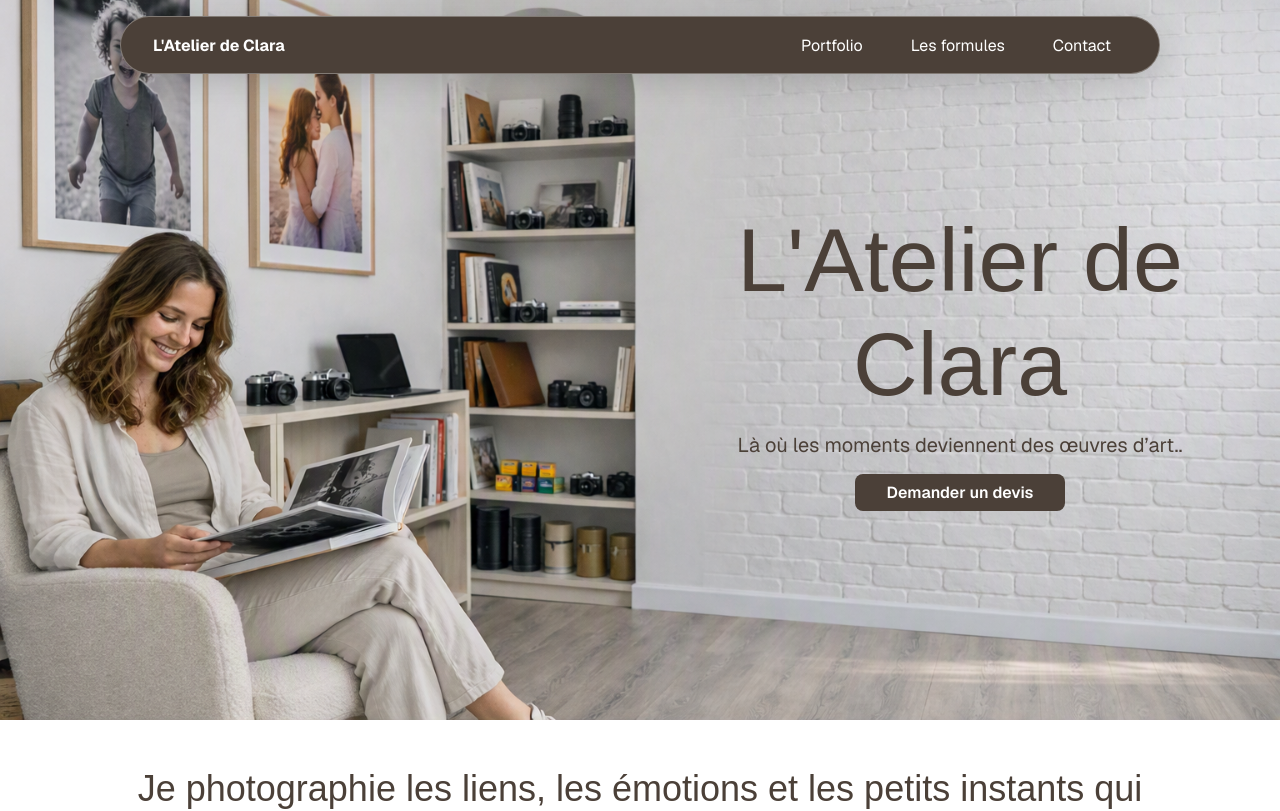
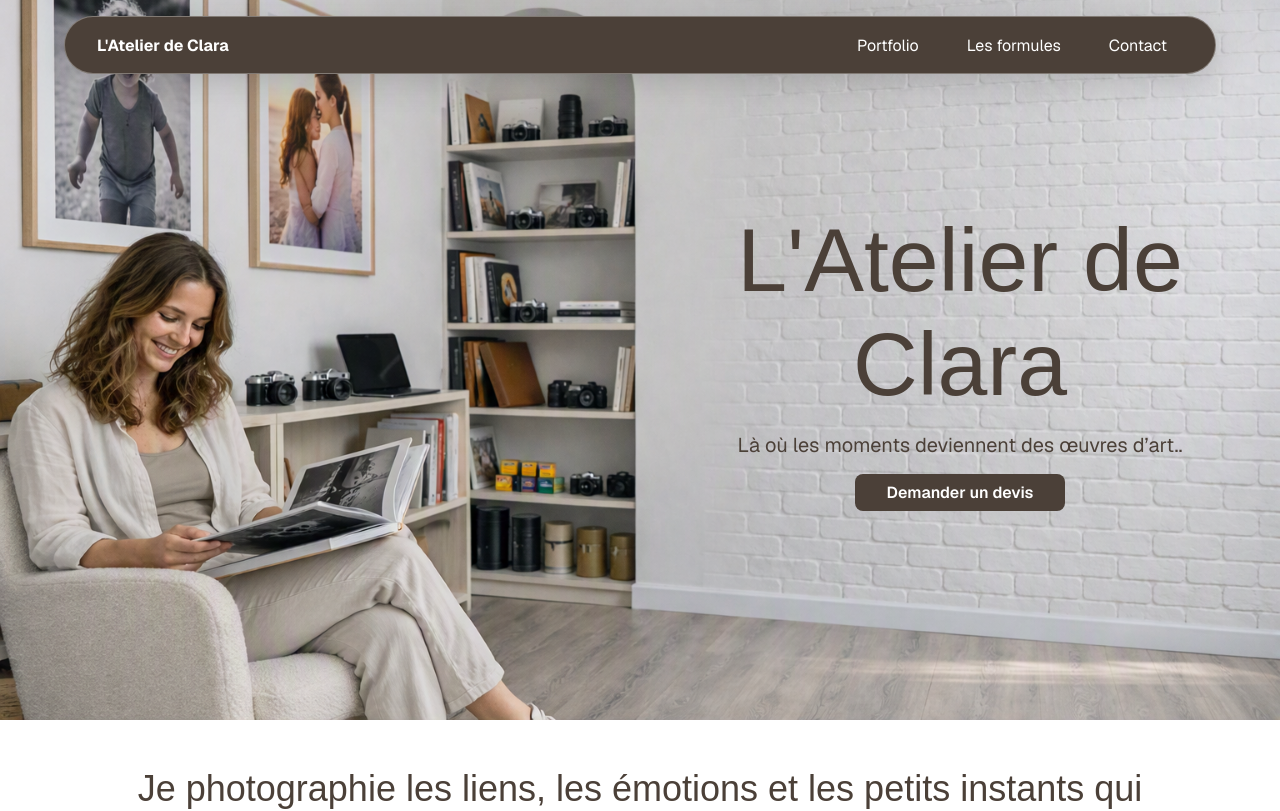
Before and after one commit to jorge-santoss/landingpage-clara, a Next.js app: page / in a window 1280 px wide. Shown: the top 811 px of the page. Built offline with nearby package versions, Linux system fonts and the light colour scheme; a web font is replaced by a local one.

Commit message:
fix: update navigation container class for improved layout

```diff
--- a/components/Header/Header.tsx
+++ b/components/Header/Header.tsx
@@ -5,7 +5,7 @@ import styles from "./Header.module.css";
 export default function Header() {
     return (
         <header className={styles.header}>
-            <nav className={`${styles.nav} container container--narrow`} aria-label="Navigation principale">
+            <nav className={`${styles.nav} container`} aria-label="Navigation principale">
                 <a className={styles.brand} href="#hero">
                     {site.logo ? (
                         <Image className={styles.logo} src={site.logo} alt={site.name} width={140} height={40} />
```
Also changed, not shown: components/CtaSection/CtaSection.tsx (+1 -1 lines).
